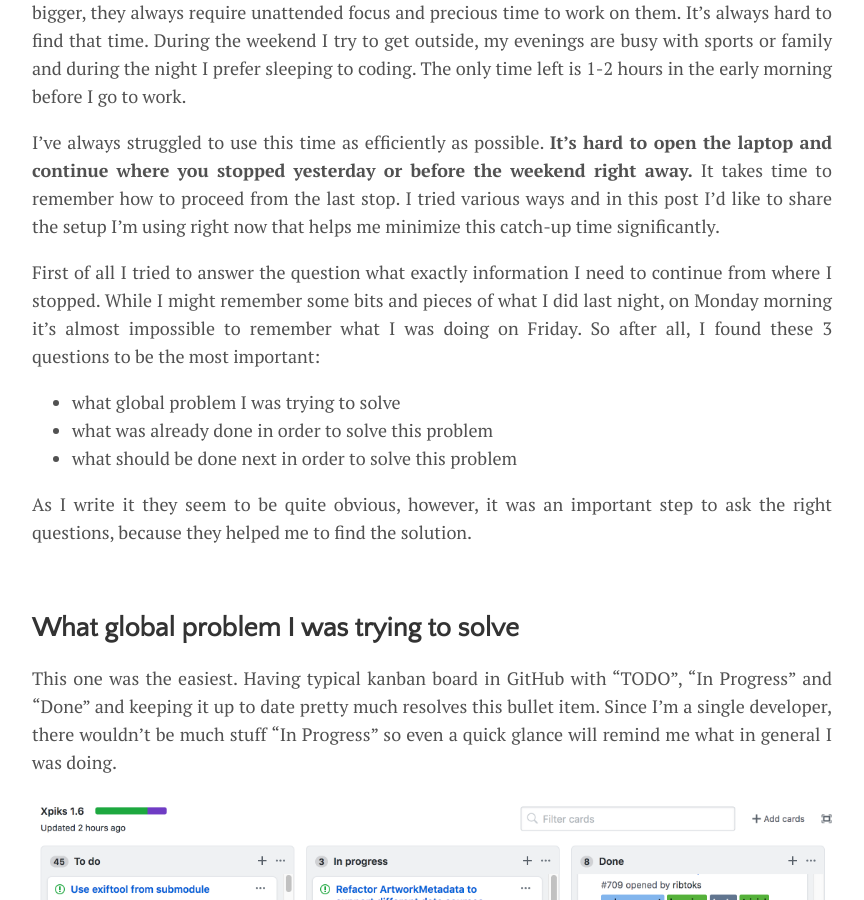
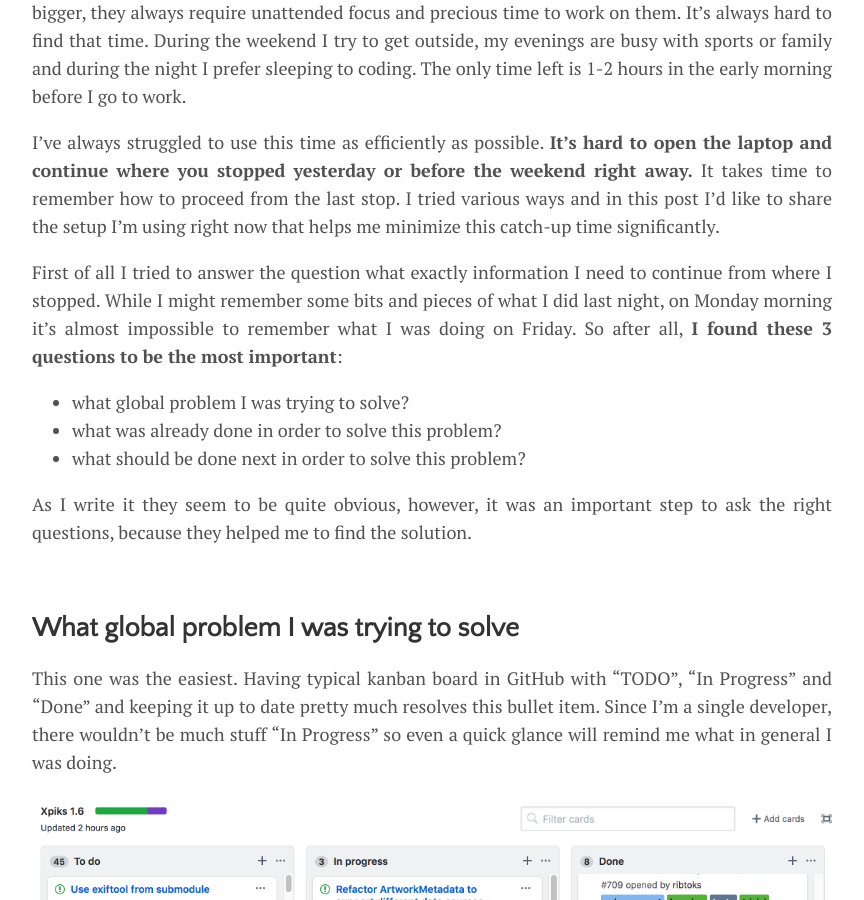
Before and after one commit to ribtoks/code-jamming, a Jekyll site: the page built from _posts/2019-08-22-how-to-return-to-flow.md, in a window 1280 px wide and 900 px high, scrolled down 695 px. Shown: the whole window, without its empty margins (208-1072 px from the left). Built offline with Jekyll 4.4.1, drawn with Linux system fonts in a browser that asks for light colours; nearby versions of some CDN libraries; comment, search, counter and statistics services are not loaded.

```diff
--- a/_posts/2019-08-22-how-to-return-to-flow.md
+++ b/_posts/2019-08-22-how-to-return-to-flow.md
@@ -17,11 +17,11 @@ I've always struggled to use this time as efficiently as possible. **It's hard t
 
 <!--more-->
 
-First of all I tried to answer the question what exactly information I need to continue from where I stopped. While I might remember some bits and pieces of what I did last night, on Monday morning it's almost impossible to remember what I was doing on Friday. So after all, I found these 3 questions to be the most important:
+First of all I tried to answer the question what exactly information I need to continue from where I stopped. While I might remember some bits and pieces of what I did last night, on Monday morning it's almost impossible to remember what I was doing on Friday. So after all, **I found these 3 questions to be the most important**:
 
-- what global problem I was trying to solve
-- what was already done in order to solve this problem
-- what should be done next in order to solve this problem
+- what global problem I was trying to solve?
+- what was already done in order to solve this problem?
+- what should be done next in order to solve this problem?
 
 As I write it they seem to be quite obvious, however, it was an important step to ask the right questions, because they helped me to find the solution.
 
```
